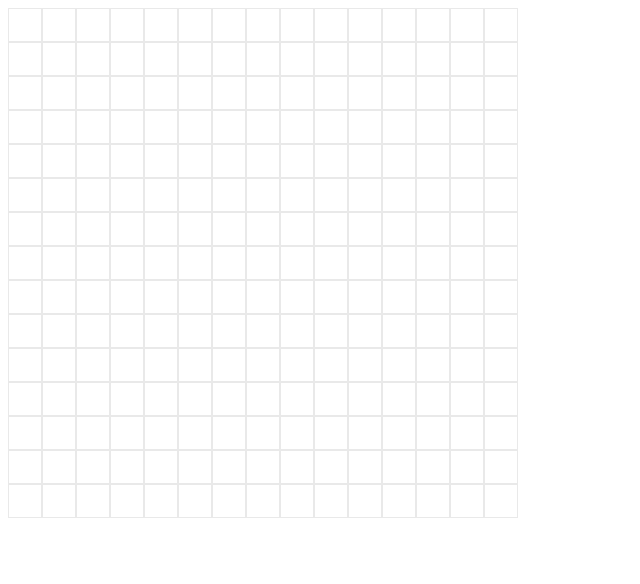
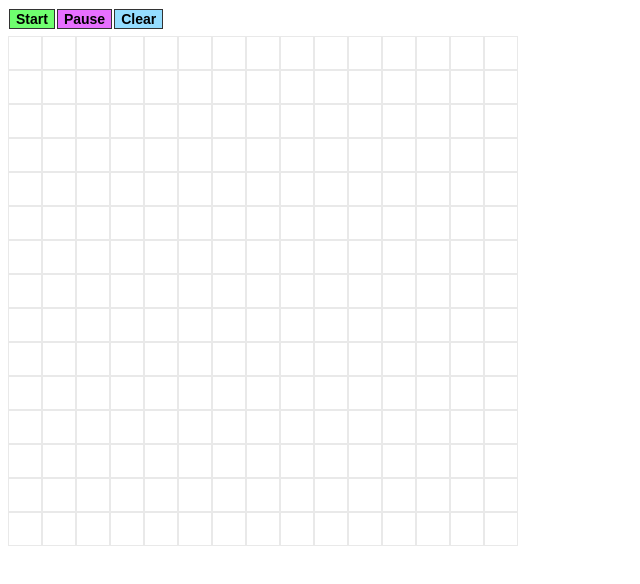
Before and after one commit to qpratttech/game-of-life-react, a React app: page / in a window 1280 px wide. Shown: the whole page, without its empty margins (0-640 px from the left). Built offline with nearby package versions, Linux system fonts and the light colour scheme.

Commit message:
Adding buttons

```diff
--- a/src/index.js
+++ b/src/index.js
@@ -144,13 +144,48 @@ class Square extends React.Component {
   }
 }
 
+class StartButton extends React.Component {
+  render() {
+    return <button className="startButton">Start</button>;
+  }
+}
+
+class PauseButton extends React.Component {
+  render() {
+    return <button className="pauseButton">Pause</button>;
+  }
+}
+
+class ClearButton extends React.Component {
+  render() {
+    return <button className="clearButton">Clear</button>;
+  }
+}
+
 class Board extends React.Component {
   renderSquare(y, x) {
     return <Square y={y} x={x} />;
   }
 
+  renderStartButton() {
+    return <StartButton />;
+  }
+
+  renderPauseButton() {
+    return <PauseButton />;
+  }
+
+  renderClearButton() {
+    return <ClearButton />;
+  }
+
   renderBoard() {
     let rows = [];
+    rows.push(this.renderStartButton());
+    rows.push(this.renderPauseButton());
+    rows.push(this.renderClearButton());
+    rows.push(<br />);
+    rows.push(<br />);
     for (let y = 1; y <= 15; y++) {
       for (let x = 1; x <= 15; x++) {
         rows.push(this.renderSquare(y, x));
--- a/src/styles.css
+++ b/src/styles.css
@@ -5,7 +5,27 @@
 
 body {
   font: 14px "Century Gothic", Futura, sans-serif;
+}
 
+button {
+  background: #ffffff;
+  border: 1px solid #333;
+  float: left;
+  font-size: 14px;
+  font-weight: bold;
+  margin: 1px;
+}
+
+.startButton {
+  background-color: rgb(111, 255, 111);
+}
+
+.pauseButton {
+  background-color: rgb(231, 111, 255);
+}
+
+.clearButton {
+  background-color: rgb(148, 221, 255);
 }
 
 .square {
@@ -31,8 +51,8 @@ body {
 }
 
 input[type="color"]::-webkit-color-swatch-wrapper {
-	padding: 0;
+  padding: 0;
 }
 input[type="color"]::-webkit-color-swatch {
-	border: none;
+  border: none;
 }
```
